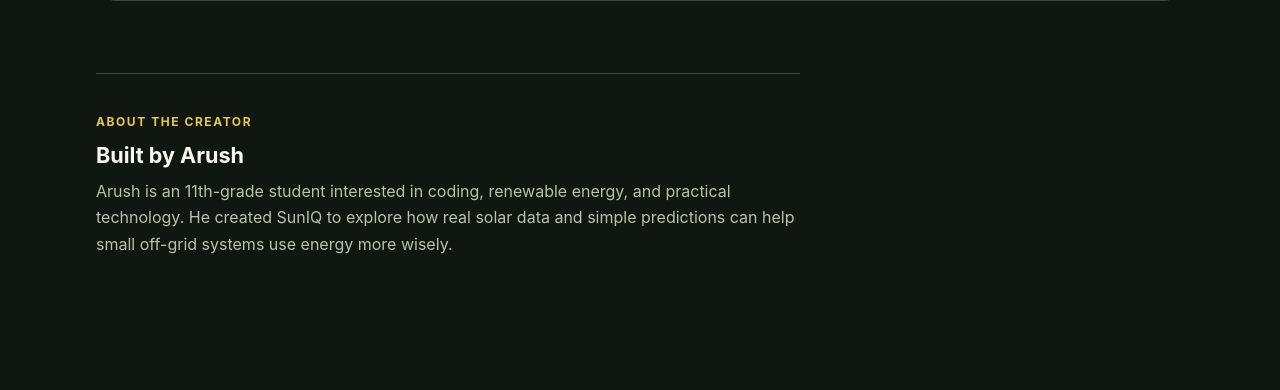
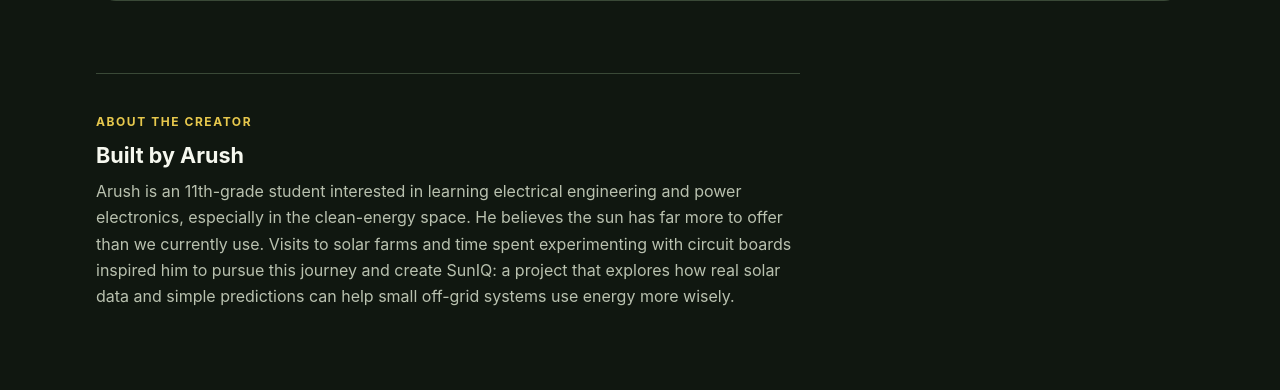
Before and after one commit to Arus588/suniq, a Flask app: page / in a window 1280 px wide. Shown: the part 776-1166 px from the top of the page. Before the commit the page ends 1030 px from the top, so only its background shows below. Run offline with Flask 3, Linux system fonts and the light colour scheme.

Commit message:
Personalize creator story

```diff
--- a/templates/index.html
+++ b/templates/index.html
@@ -19,6 +19,6 @@
 <section class="creator" aria-labelledby="creator-heading">
   <p class="eyebrow">About the creator</p>
   <h2 id="creator-heading">Built by Arush</h2>
-  <p>Arush is an 11th-grade student interested in coding, renewable energy, and practical technology. He created SunIQ to explore how real solar data and simple predictions can help small off-grid systems use energy more wisely.</p>
+  <p>Arush is an 11th-grade student interested in learning electrical engineering and power electronics, especially in the clean-energy space. He believes the sun has far more to offer than we currently use. Visits to solar farms and time spent experimenting with circuit boards inspired him to pursue this journey and create SunIQ: a project that explores how real solar data and simple predictions can help small off-grid systems use energy more wisely.</p>
 </section>
 {% endblock %}
```
